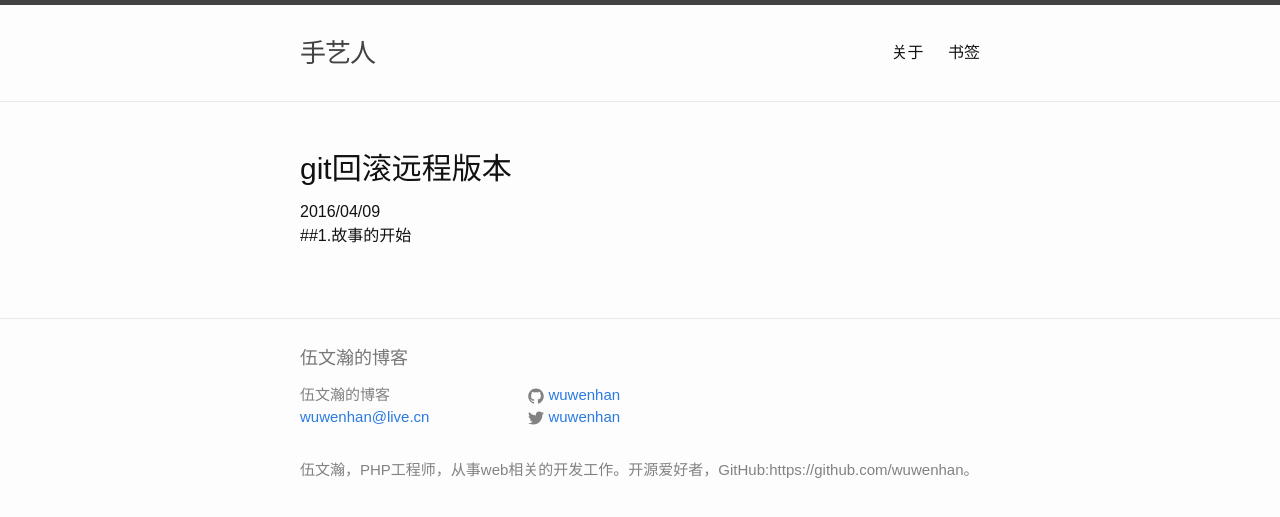
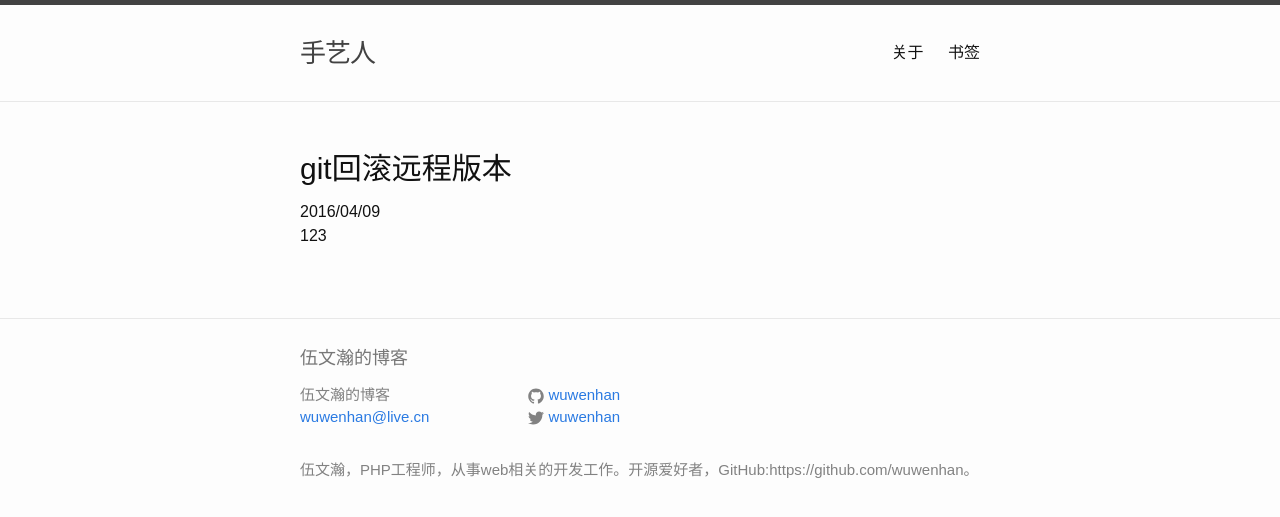
Before and after one commit to wuwenhan/wuwenhan.github.io, a Jekyll site: the page built from _posts/2016-04-09-git回滚远程版本.markdown, in a window 1280 px wide. Shown: the top 517 px of the page. Built offline with Jekyll 4.4.1, drawn with Linux system fonts in a browser that asks for light colours; comment, search, counter and statistics services are not loaded.

Commit message:
增加文章不起作用

```diff
--- a/_posts/2016-04-09-git回滚远程版本.markdown
+++ b/_posts/2016-04-09-git回滚远程版本.markdown
@@ -5,4 +5,4 @@ date:   2016-04-09 21:22:46
 categories: wuwenhan update
 ---
 
-##1.故事的开始
+123
```
